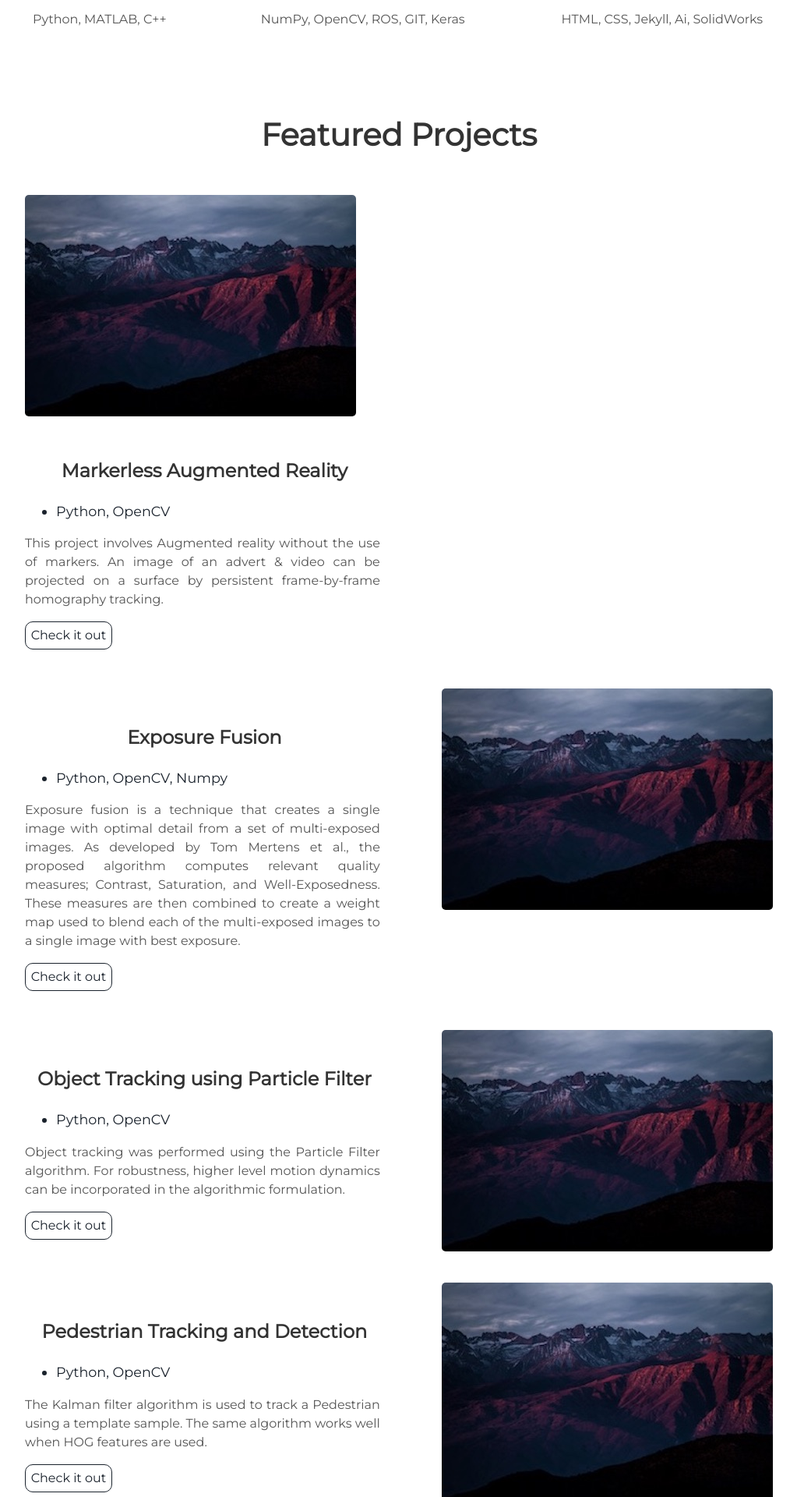
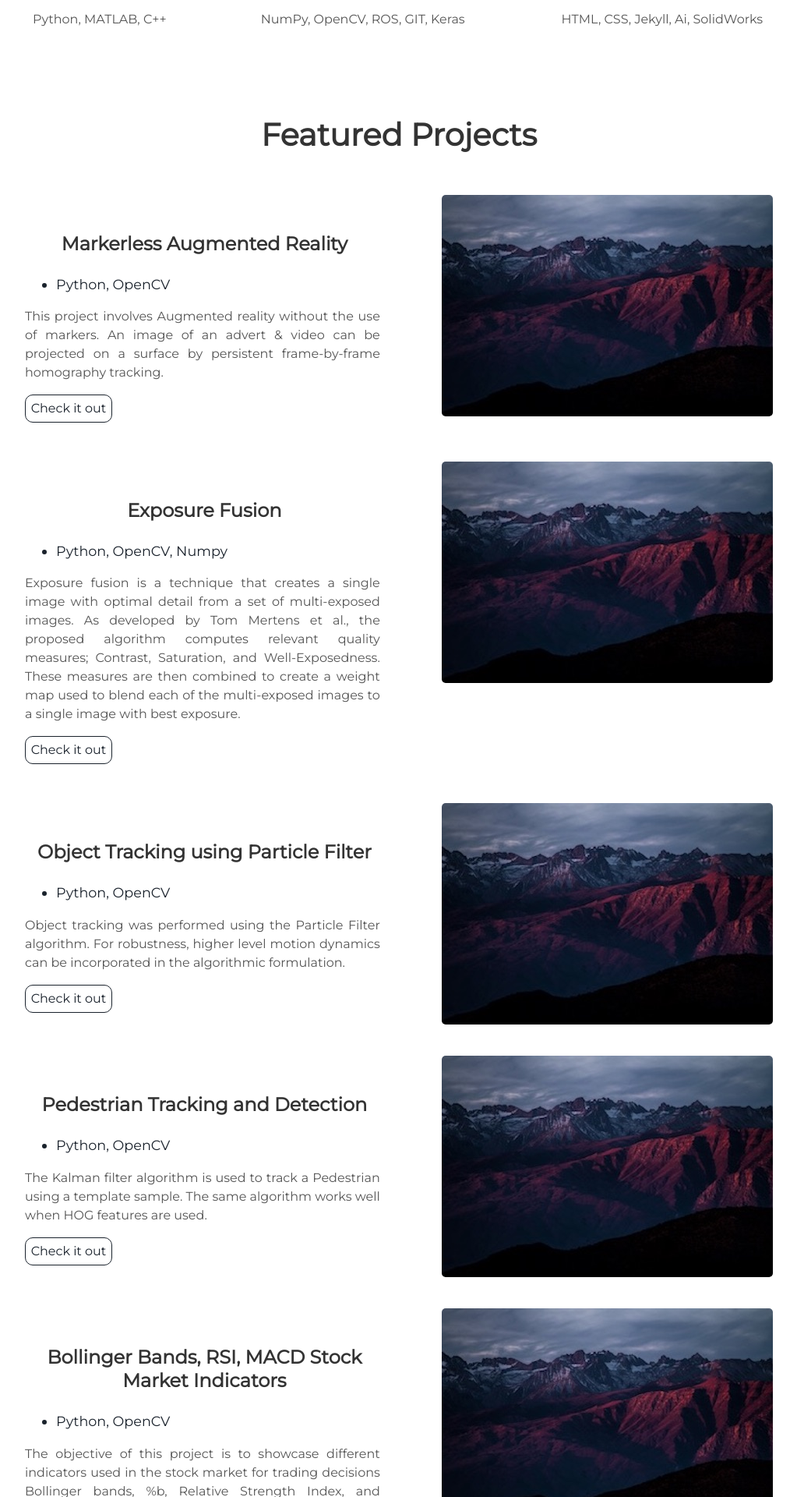
Before and after one commit to kbmajeed/kbmajeed.github.io, a Jekyll site: the page built from index.html, in a window 1280 px wide. Shown: the part 1465-3385 px from the top of the page at 78% size, without its empty margins (128-1151 px from the left). Built offline with Jekyll 4.4.1, drawn with Linux system fonts in a browser that asks for light colours.

Commit message:
Update projects.html

```diff
--- a/_includes/projects.html
+++ b/_includes/projects.html
@@ -4,7 +4,7 @@
 </div>
 
 <div class="user-projects">
-  <div class="images-center">
+  <div class="images-right">
     <img alt="mountains" src="{{ "/assets/img/mountains.jpg" | prepend: site.baseurl }}" />
   </div>
   <div class="contents">
```
